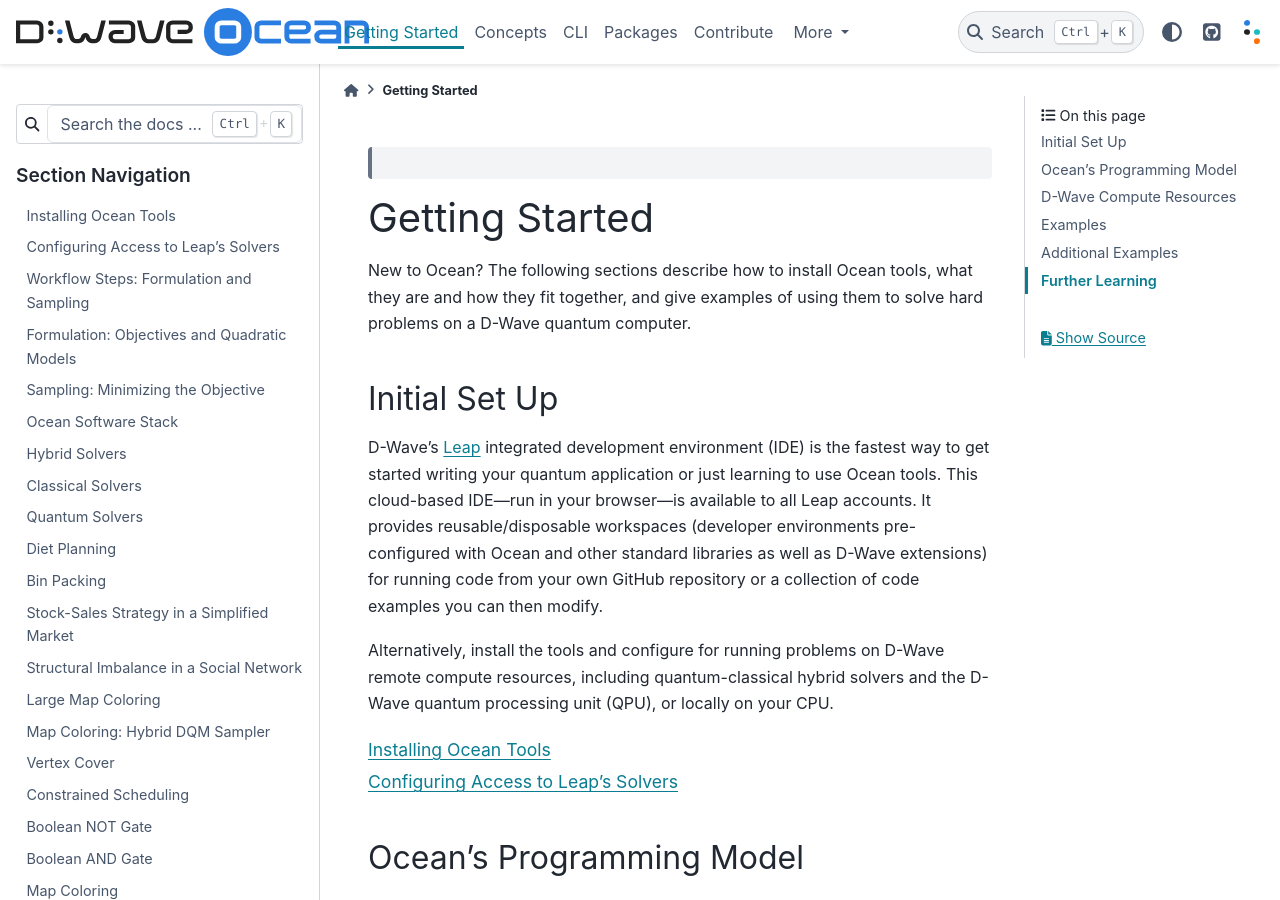
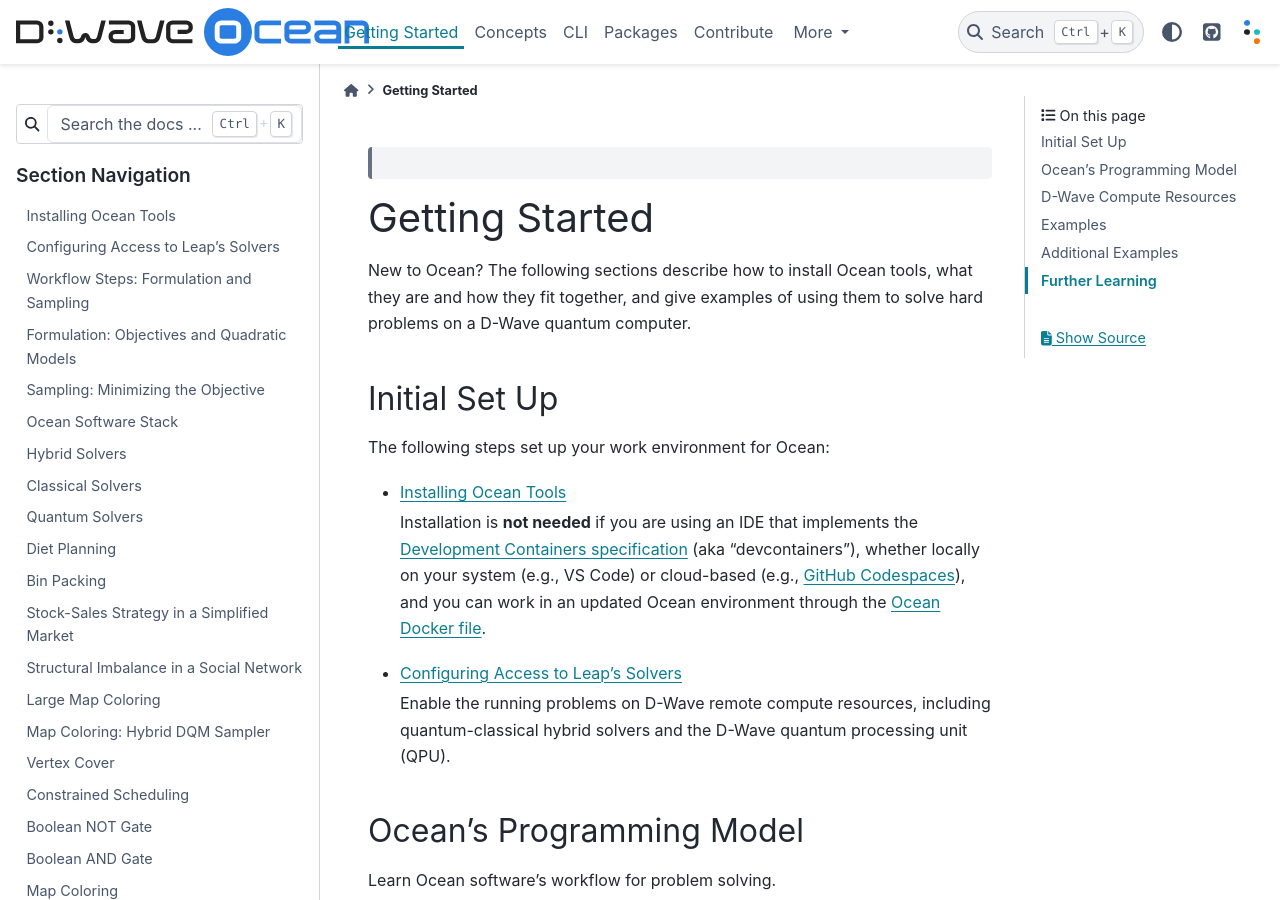
Before and after one commit to dwavesystems/dwave-ocean-sdk, a Sphinx documentation site: the page built from docs/getting_started.rst, in a window 1280 px wide and 900 px high. Built offline with Sphinx 7.4.7 and the PyData theme 0.15.4, drawn with Linux system fonts in a browser that asks for light colours; pages that are not in the unit, such as notebooks, are missing from menus.

Commit message:
Update Getting Started

```diff
--- a/docs/getting_started.rst
+++ b/docs/getting_started.rst
@@ -11,24 +11,28 @@
 Initial Set Up
 ==============
 
-D-Wave's `Leap <https://cloud.dwavesys.com/leap/>`_ integrated development
-environment (IDE) is the fastest way to get started writing your quantum
-application or just learning to use Ocean tools. This cloud-based IDE---run
-in your browser---is available to all Leap accounts. It provides
-reusable/disposable workspaces (developer environments pre-configured with
-Ocean and other standard libraries as well as D-Wave extensions) for running
-code from your own GitHub repository or a collection of code examples you can
-then modify.
-
-Alternatively, install the tools and configure for running problems on D-Wave
-remote compute resources, including quantum-classical hybrid solvers and the
-D-Wave quantum processing unit (QPU), or locally on your CPU.
+The following steps set up your work environment for Ocean:
 
 .. toctree::
-   :maxdepth: 1
+    :maxdepth: 1
+    :hidden:
 
-   overview/install
-   overview/sapi
+    overview/install
+    overview/sapi
+
+*   :ref:`install`
+
+    Installation is **not needed** if you are using an IDE that implements the
+    `Development Containers specification <https://containers.dev/supporting>`_
+    (aka "devcontainers"), whether locally on your system (e.g., VS Code) or
+    cloud-based (e.g., `GitHub Codespaces <https://docs.github.com/codespaces>`_),
+    and you can work in an updated Ocean environment through the
+    `Ocean Docker file <https://hub.docker.com/r/dwavesys/ocean>`_.
+
+*   :ref:`sapi_access`
+
+    Enable the running problems on D-Wave remote compute resources, including
+    quantum-classical hybrid solvers and the D-Wave quantum processing unit (QPU).
 
 Ocean's Programming Model
 =========================
@@ -205,16 +209,16 @@
   It lists, explains, and demonstrates techniques of problem formulation, minor-embedding,
   and configuring QPU parameters to optimize performance.
 
-* Package introductions
+*   Package introductions
 
     The following Ocean packages have extended introductions:
 
-  * The :ref:`introduction to dimod <intro_dimod>` describes Ocean's supported
-    models (e.g., BQMs), the format of returned solutions, :ref:`intro_symbolic_math`,
-    and :ref:`intro_scaling`.
+    *   The :ref:`introduction to dimod <intro_dimod>` describes Ocean's supported
+        models (e.g., BQMs), the format of returned solutions, :ref:`intro_symbolic_math`,
+        and :ref:`intro_scaling`.
 
-  * The :ref:`introduction to dwave-cloud-client <intro_cloud>` discusses how to
-    configure selection of and communications with solvers.
+    *   The :ref:`introduction to dwave-cloud-client <intro_cloud>` discusses how to
+        configure selection of and communications with solvers.
 
-  * The :ref:`introduction to dwave-hybrid <intro_hybrid>` explains how to use
-    the Python framework for running and building hybrid samplers.
+    *   The :ref:`introduction to dwave-hybrid <intro_hybrid>` explains how to use
+        the Python framework for running and building hybrid samplers.
--- a/docs/overview/install.rst
+++ b/docs/overview/install.rst
@@ -15,7 +15,7 @@
 
 This section explains how to :ref:`install Ocean software<installOceanSoftware>`,
 either the entire suite of tools or particular tools\ [#]_ from the D-Wave GitHub
-repositories listed in the navigation bar.
+repositories listed under the :doc:`packages` tab.
 
 .. [#]
   Although individual Ocean packages accept dependencies within a range of
```
